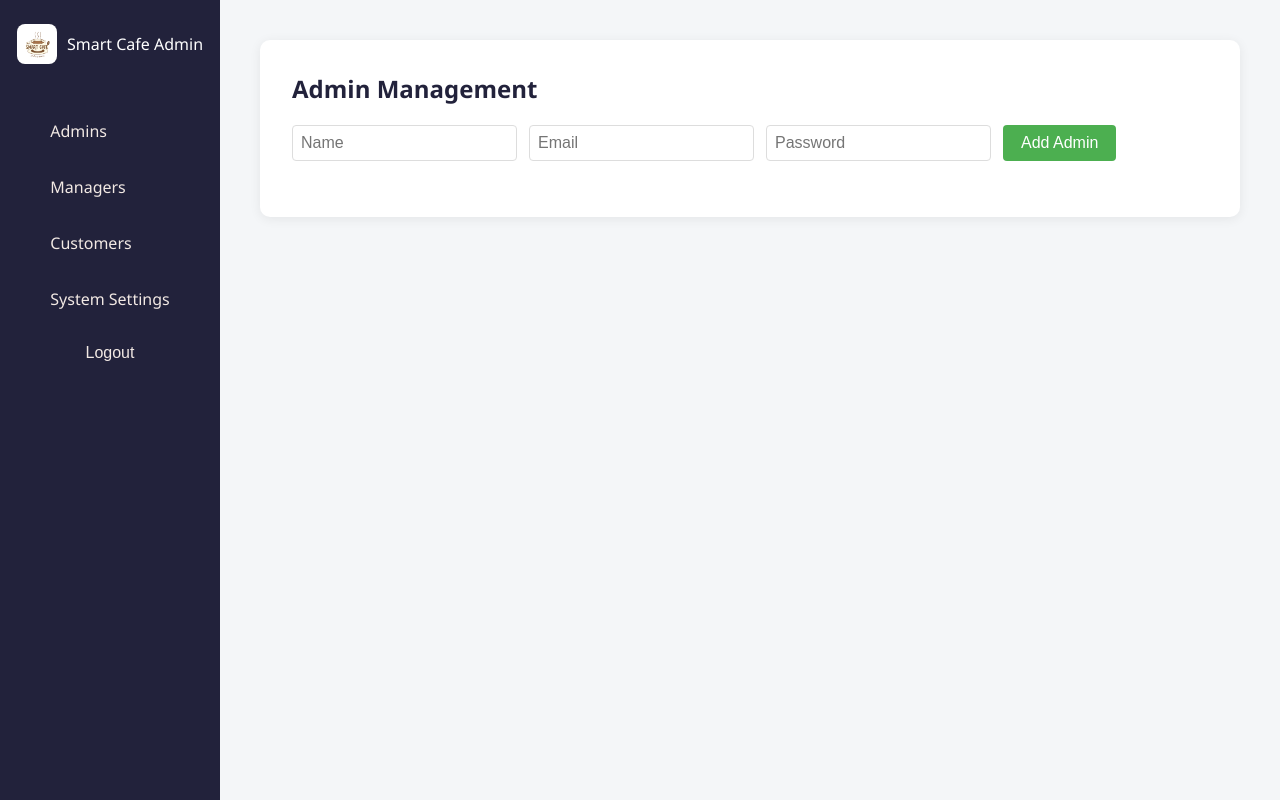
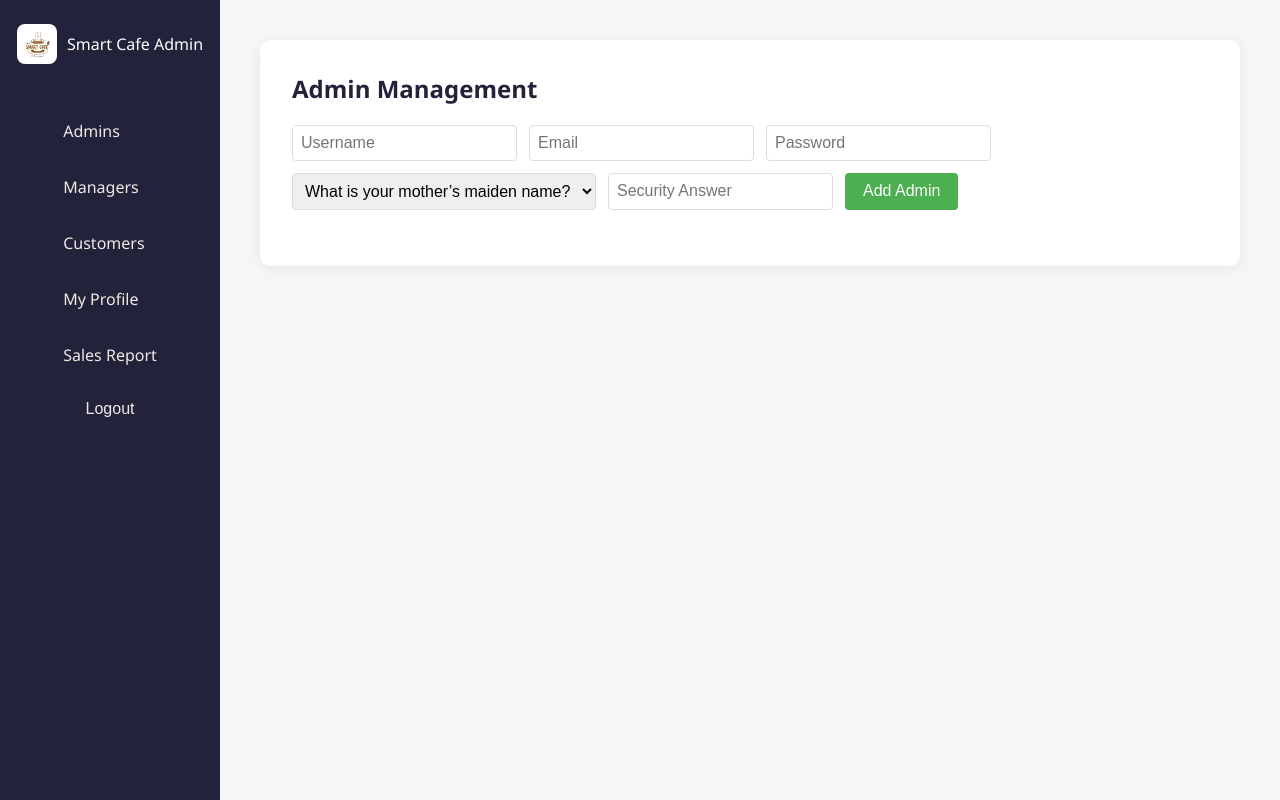
Before and after one commit to NT3RN/SmartCafe, a PHP site: page /view/admin/adminDashboard.php in a window 1280 px wide. Run offline with PHP 8.4, Linux system fonts and the light colour scheme; the visitor is signed in with stand-in values (Sample User, id 1).

Commit message:
admin dashboard design update

```diff
--- a/view/admin/adminDashboard.php
+++ b/view/admin/adminDashboard.php
@@ -24,7 +24,8 @@
                     <li><a href="#" id="adminTab">Admins</a></li>
                     <li><a href="#" id="managerTab">Managers</a></li>
                     <li><a href="#" id="customerTab">Customers</a></li>
-                    <li><a href="#" id="settingsTab">System Settings</a></li>
+                    <li><a href="#" id="profileTab">My Profile</a></li>
+                    <li><a href="#" id="salesTab">Sales Report</a></li>
                     <li><button id="logoutBtn">Logout</button></li>
                 </ul>
             </nav>
@@ -33,9 +34,16 @@
             <section id="adminSection" class="admin-section">
                 <h2>Admin Management</h2>
                 <form id="addAdminForm">
-                    <input type="text" name="name" placeholder="Name" required>
+                    <input type="text" name="name" placeholder="Username" required>
                     <input type="email" name="email" placeholder="Email" required>
                     <input type="password" name="password" placeholder="Password" required>
+                    <select name="security_question" id="security_question" required>
+                        <option name="security" value="What is your mother’s maiden name?">What is your mother’s maiden name?</option>
+                        <option value="What was the name of your first pet?">What was the name of your first pet?</option>
+                        <option value="What city were you born in?">What city were you born in?</option>
+                    </select>
+                    <input type="text" name="security_answer" placeholder="Security Answer" required>
+
                     <button type="submit">Add Admin</button>
                 </form>
                 <div id="adminTableContainer"></div>
@@ -46,6 +54,13 @@
                     <input type="text" name="name" placeholder="Name" required>
                     <input type="email" name="email" placeholder="Email" required>
                     <input type="password" name="password" placeholder="Password" required>
+                    <select name="security_question" id="security_question" required>
+                        <option name="security" value="What is your mother’s maiden name?">What is your mother’s maiden name?</option>
+                        <option value="What was the name of your first pet?">What was the name of your first pet?</option>
+                        <option value="What city were you born in?">What city were you born in?</option>
+                    </select>
+                    <input type="text" name="security_answer" placeholder="Security Answer" required>
+                    <input type="number" name="salary" placeholder="Salary" required>
                     <button type="submit">Add Manager</button>
                 </form>
                 <div id="managerTableContainer"></div>
@@ -56,13 +71,23 @@
                     <input type="text" name="name" placeholder="Name" required>
                     <input type="email" name="email" placeholder="Email" required>
                     <input type="password" name="password" placeholder="Password" required>
+                    <select name="security_question" id="security_question" required>
+                        <option name="security" value="What is your mother’s maiden name?">What is your mother’s maiden name?</option>
+                        <option value="What was the name of your first pet?">What was the name of your first pet?</option>
+                        <option value="What city were you born in?">What city were you born in?</option>
+                    </select>
+                    <input type="text" name="security_answer" placeholder="Security Answer" required>
                     <button type="submit">Add Customer</button>
                 </form>
                 <div id="customerTableContainer"></div>
             </section>
-            <section id="settingsSection" class="admin-section" style="display:none;">
-                <h2>System Settings</h2>
-                <p>Settings management coming soon...</p>
+            <section id="profileSection" class="admin-section" style="display:none;">
+                <h2>My Profile</h2>
+                <div id="profileContainer"></div>
+            </section>
+            <section id="salesSection" class="admin-section" style="display:none;">
+                <h2>Total Sales Report</h2>
+                <div id="salesReportContainer"></div>
             </section>
         </main>
     </div>
```
Also changed, not shown: view/js/adminDashboard.js (+5 -25 lines).
